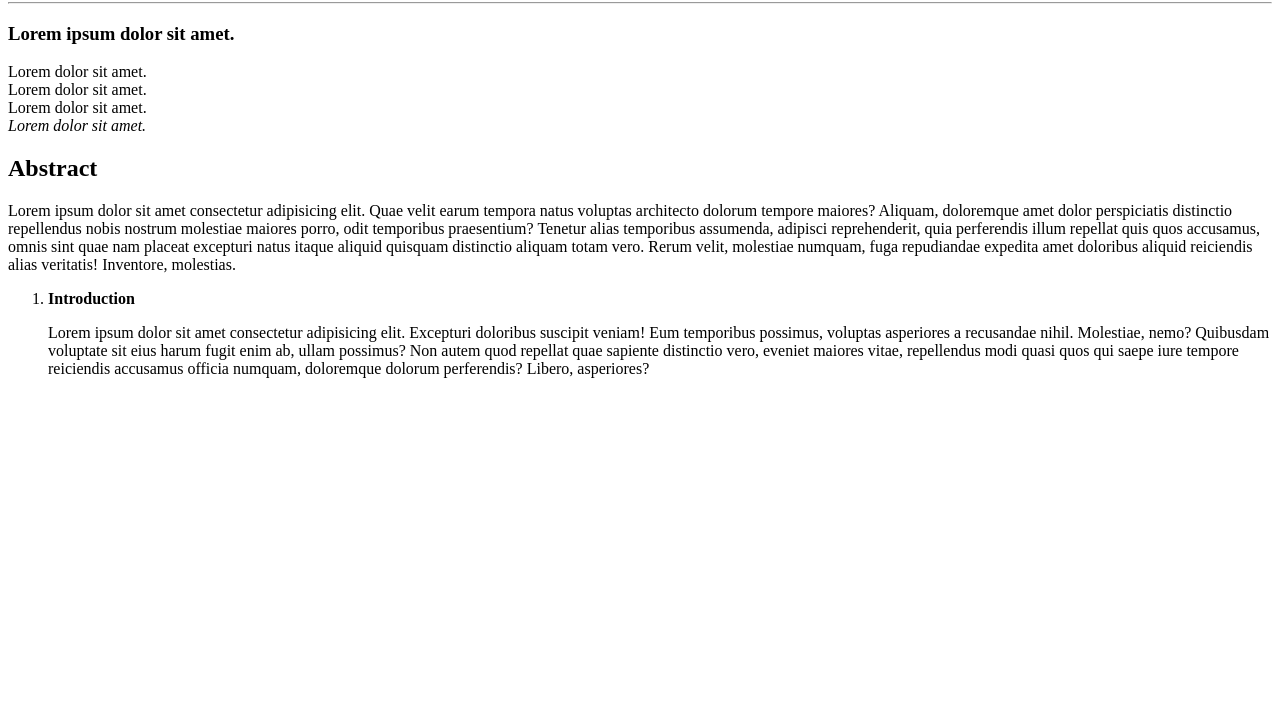
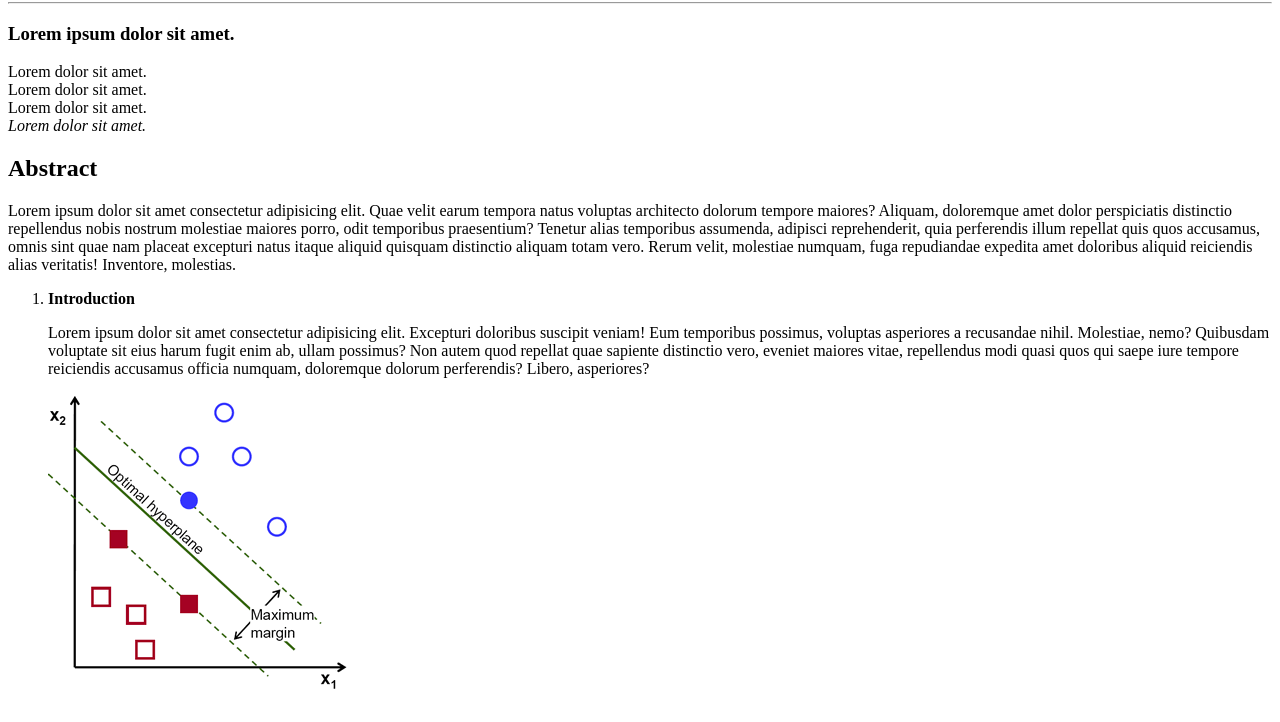
Before and after one commit to TizianoN/scientific-paper, a plain HTML site: page index.html in a window 1280 px wide. Shown: the part 78-800 px from the top of the page. Drawn offline with Linux system fonts and the light colour scheme.

Commit message:
added graph

```diff
--- a/index.html
+++ b/index.html
@@ -34,9 +34,12 @@
 		<ol>
 			<li>
 				<strong>Introduction</strong>
+
 				<p>
 					Lorem ipsum dolor sit amet consectetur adipisicing elit. Excepturi doloribus suscipit veniam! Eum temporibus possimus, voluptas asperiores a recusandae nihil. Molestiae, nemo? Quibusdam voluptate sit eius harum fugit enim ab, ullam possimus? Non autem quod repellat quae sapiente distinctio vero, eveniet maiores vitae, repellendus modi quasi quos qui saepe iure tempore reiciendis accusamus officia numquam, doloremque dolorum perferendis? Libero, asperiores?
 				</p>
+
+				<img src="./img/optimal-hyperplane.png" alt="Graphic description">
 			</li>
 		</ol>
 
```
Also changed, not shown: img/optimal-hyperplane.png (added).
